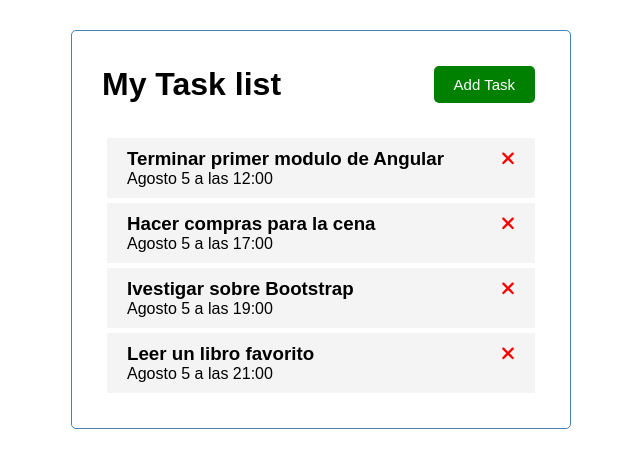
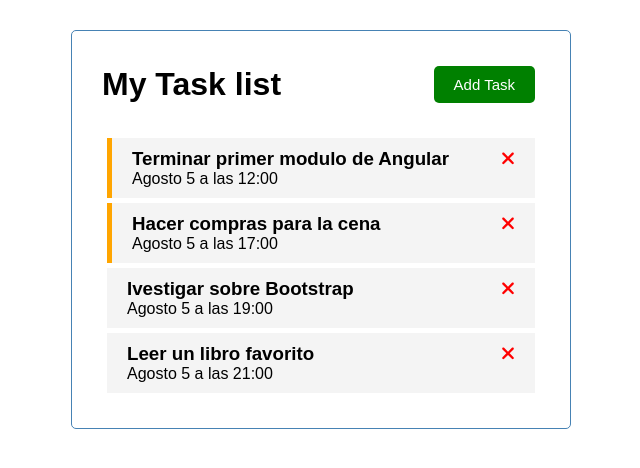
Before and after one commit to GaL92/TaskList-, an Angular app: page / in a window 1280 px wide. Shown: the top 468 px of the page, without its empty margins (319-959 px from the left). Built offline with nearby package versions, Linux system fonts and the light colour scheme; data requests are answered from the project's data file.

Commit message:
Agregadas funciones borrar tarea y cambiar reminder

```diff
--- a/src/app/components/components/tasks/tasks.component.html
+++ b/src/app/components/components/tasks/tasks.component.html
@@ -3,5 +3,6 @@
 *ngFor="let task of tasks"
   [task]="task"
   (onDeleteTask)="deleteTask(task)"
+  (onToggleReminder)="toggleReminder(task)"
 >
 </app-tasks-item>
--- a/src/app/components/components/tasks/tasks.component.ts
+++ b/src/app/components/components/tasks/tasks.component.ts
@@ -27,4 +27,9 @@
       this.tasks = this.tasks.filter((t) =>t.id !== task.id)
     ))
   }
+
+  toggleReminder(task: Task){
+    task.reminder = !task.reminder
+    console.log(task)
+  }
 }
--- a/src/app/components/tasks-item/tasks-item.component.css
+++ b/src/app/components/tasks-item/tasks-item.component.css
@@ -7,7 +7,7 @@
 
 .task.reminder{
 
-    border-left: 5px solid green ;
+    border-left: 5px solid orange ;
 }
 
 .task h3{
--- a/src/app/components/tasks-item/tasks-item.component.html
+++ b/src/app/components/tasks-item/tasks-item.component.html
@@ -1,4 +1,9 @@
-<div class="task">
+<div
+
+    class="task"
+    [ngClass]="{reminder : task.reminder}"
+    (click)="onToggle(task)"
+    >
     <h3>{{task.text}}
         <fa-icon
 
--- a/src/app/components/tasks-item/tasks-item.component.ts
+++ b/src/app/components/tasks-item/tasks-item.component.ts
@@ -10,6 +10,7 @@
 export class TasksItemComponent implements OnInit {
 @Input() task: Task = TASKS[0]
 @Output() onDeleteTask: EventEmitter<Task> = new EventEmitter()
+@Output() onToggleReminder: EventEmitter<Task> = new EventEmitter()
 faTimes = faTimes;
   constructor() { }
 
@@ -18,4 +19,10 @@
   onDelete(task: Task){
     this.onDeleteTask.emit(task);
     }
+
+    onToggle(task: Task) {
+      this.onToggleReminder.emit(task);
+
+
+    }
 }
--- a/src/app/service/task.service.ts
+++ b/src/app/service/task.service.ts
@@ -20,7 +20,7 @@
   }
 
   deleteTask(task: Task): Observable<Task>{
-    const url = '${this.apiUrl}/${task.id}'
+    const url = `${this.apiUrl}/${task.id}`
     return this.http.delete<Task>(url)
   }
 }
```
